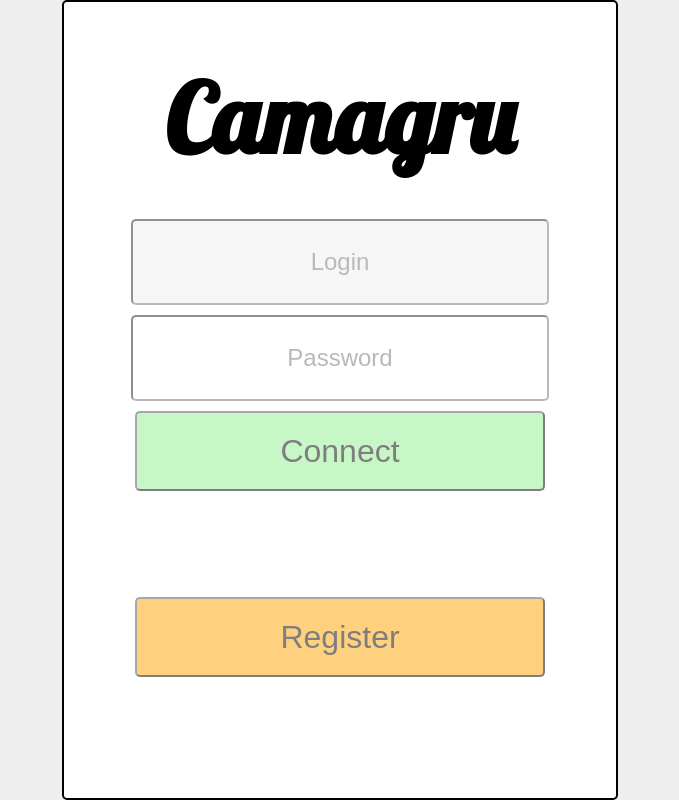
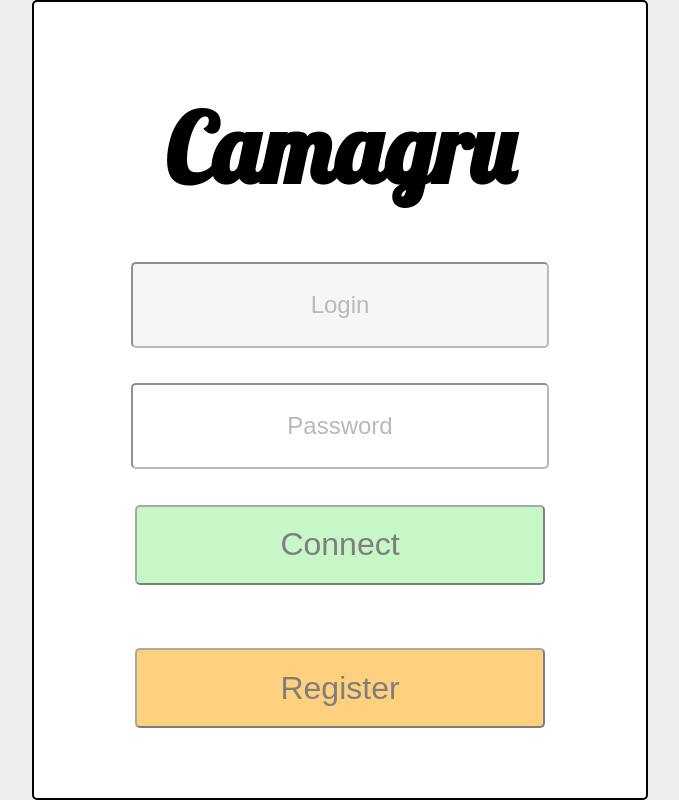
Before and after one commit to Tripouille/camagru, a PHP site: page / in a window 1280 px wide. Shown: the whole page, without its empty margins (300-979 px from the left). Run offline with PHP 8.4, Linux system fonts and the light colour scheme.

Commit message:
improve login and register form

```diff
--- a/site/controller.php
+++ b/site/controller.php
@@ -16,16 +16,16 @@ function connect_user() {
 function register_form_is_valid() {
 	if (!isset($_POST['login']) or !isset($_POST['password']) or !isset($_POST['mail'])
 	or empty($_POST['login']) or empty($_POST['password']) or empty($_POST['mail']))
-		$_SESSION['invalid_register'] = "Login, password and mail must be filled.";
+		$_SESSION['invalid_register'] = "Login, password and mail must be filled";
 	elseif (htmlspecialchars($_POST['login']) != $_POST['login'])
-		$_SESSION['invalid_register'] = "Invalid login.";
+		$_SESSION['invalid_register'] = "Invalid login";
 	elseif ($_POST['login'] == $_POST['password'])
-		$_SESSION['invalid_register'] = "Login and password must be different.";
+		$_SESSION['invalid_register'] = "Login and password must be different";
 	elseif (strlen($_POST['password']) < 6)
-		$_SESSION['invalid_register'] = "password len must be >= 6.";
+		$_SESSION['invalid_register'] = "Password len must be >= 6";
 	elseif (htmlspecialchars($_POST['login']) != $_POST['login']
 	or !filter_var($_POST['mail'], FILTER_VALIDATE_EMAIL))
-		$_SESSION['invalid_register'] = "invalid mail format.";
+		$_SESSION['invalid_register'] = "Invalid mail format";
 	else
 		return (true);
 	return (false);
@@ -35,7 +35,7 @@ function register_user() {
 	$request_result = db_get_user($_POST['login']);
 	if ($request_result)
 	{
-		$_SESSION['invalid_register'] = "Login already in use.";
+		$_SESSION['invalid_register'] = "Login already in use";
 		return (false);
 	}
 	define("PEPPER", "OAJGbY7kRDogl46ku4eBGb6J4PWzn3OC");
--- a/site/css/template_unlogged.css
+++ b/site/css/template_unlogged.css
@@ -19,10 +19,10 @@ article {
 	margin: auto;
 	border: 2px solid black;
 	border-radius: 5px;
-	height: 800px;
+	height: 700px;
 	width: 40%;
 	min-width: fit-content;
-	padding: 20px;
+	padding: 50px;
 	display: flex;
 	flex-direction: column;
 	justify-content: space-between;
@@ -31,22 +31,38 @@ article {
 }
 
 h1 {
+	flex: 1;
 	font-size: 6em;
 	font-family: "Lobster", serif;
 	text-align: center;
 	margin-top: 0px;
 	padding: 0;
 	line-height: 2em;
-	flex: 1;
 	margin-bottom: 0px;
 }
 
-form {
+article section {
+	flex: 5;
+	display: flex;
+	flex-direction: column;
+	justify-content: space-between;
+}
+
+article form {
 	display: flex;
 	flex-direction: column;
 	justify-content: space-around;
 	align-items: center;
-	flex: 2;
+}
+
+section form[action="/connect_user"] {
+	flex: 3;
+	margin-bottom: 5%;
+}
+
+section form[action="/register_form"],
+section form[action="/register_user"] {
+	flex: 1;
 }
 
 /* Inputs */
@@ -66,23 +82,23 @@ input[type="text"] {
 
 /* Submits */
 
-input[type="submit"], button[type="submit"] {
+input[type="submit"] {
 	font-size: 2em;
 }
 
-input[type="submit"] {
+input[value="Connect"] {
 	background-color: lightgreen;
 }
 
-input[type="submit"]:hover {
+input[value="Connect"]:hover {
 	background-color: green;
 }
 
-button[type="submit"] {
+input[value="Register"] {
 	background-color: orange;
 }
 
-button[type="submit"]:hover {
+input[value="Register"]:hover {
 	background-color: coral;
 }
 
--- a/site/index.php
+++ b/site/index.php
@@ -13,10 +13,10 @@ try { //switch //header location pour connect
 	}
 	else if ($_GET['action'] == 'connect_user') {
 		if (connect_user())
-			header("location: index.php?action=profile");
+			header("location: /profile");
 		else {
 			$_SESSION['invalid_login'] = true;
-			header("location: index.php?action=login_form");
+			header("location: /");
 		}
 	}
 	else if ($_GET['action'] == 'register_form') {
@@ -24,13 +24,13 @@ try { //switch //header location pour connect
 	}
 	else if ($_GET['action'] == 'register_user') {
 		if (register_form_is_valid() and register_user())
-			header("location: index.php?action=login_form");
+			header("location: /");
 		else
-			header("location: index.php?action=register_form");
+			header("location: /register_form");
 	}
 	else if ($_GET['action'] == 'logout') {
 		logout();
-		header("location: index.php?action=login_form");
+		header("location: /");
 	}
 	else if ($_GET['action'] == 'profile') {
 		profile();
--- a/site/register.php
+++ /dev/null
@@ -1,3 +0,0 @@
-//const PEPPER = "OAJGbY7kRDogl46ku4eBGb6J4PWzn3OC";
-	//$password_options = ["salt" => PEPPER . $_POST['login'] . PEPPER, "cost" => 10];
-	//$hashed_password = password_hash($_POST['password'], PASSWORD_BCRYPT, $password_options);
--- a/site/views/login_form_view.php
+++ b/site/views/login_form_view.php
@@ -1,14 +1,16 @@
 <?php ob_start(); ?>
-<article id="login">
-	<h1 id="logo">Camagru</h1>
-	<form action="index.php?action=connect_user" method="POST">
-		<input type="text" name="login" placeholder="Login" required/>
-		<input type="password" name="password"  placeholder="Password" required/>
-		<input type="submit" name ="submit" value="Connect"/>
-	</form>
-	<form action="index.php" method="GET">
-			<button type="submit" name="action" value="register_form">Register</button>
-	</form>
+<article>
+	<h1>Camagru</h1>
+	<section>
+		<form action="/connect_user" method="POST">
+			<input type="text" name="login" placeholder="Login" required/>
+			<input type="password" name="password"  placeholder="Password" required/>
+			<input type="submit" name ="submit" value="Connect"/>
+		</form>
+		<form action="/register_form" method="GET">
+			<input type="submit" value="Register"/>
+		</form>
+	</section>
 	<?php
 		if (isset($_SESSION['invalid_login']))
 			echo '<aside class="error"><p> Invalid login <p/></aside>';
```
Also changed, not shown: site/views/register_form_view.php (+10 -8 lines), 3 other files.
